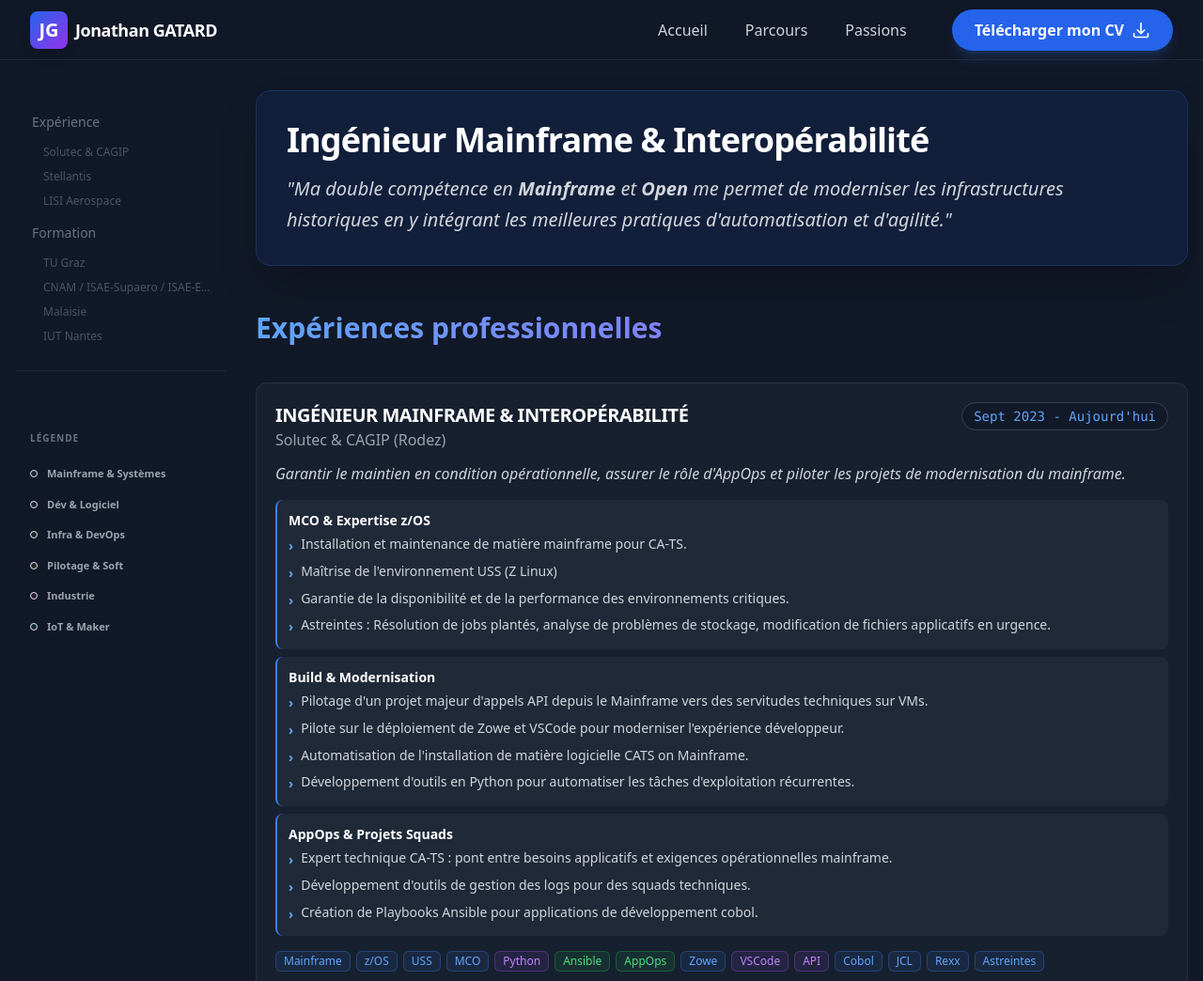
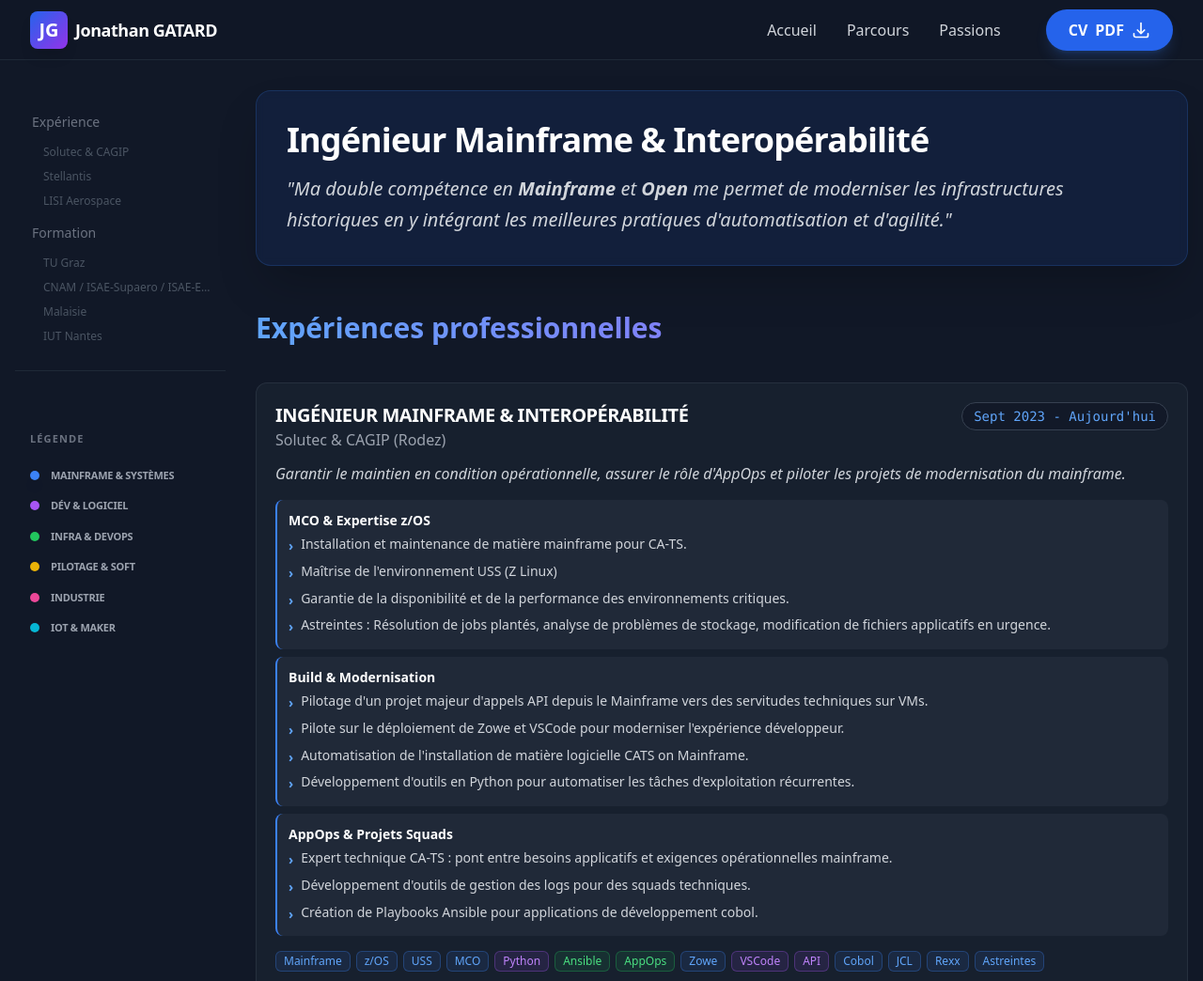
Before and after one commit to jonathan-gatard/cv, an Astro site: page /experience in a window 1280 px wide. Shown: the top 1044 px of the page at 94% size. Built offline with nearby package versions, Linux system fonts and the light colour scheme; Astro itself is replaced by a stand-in of ours.

Commit message:
fix: restore solid legend colors and optimize navbar for tablet widths

```diff
--- a/src/components/Experience.astro
+++ b/src/components/Experience.astro
@@ -6,6 +6,15 @@ const colorMap: Record<string, string> = {
   yellow: "text-yellow-400 border-yellow-500/30 bg-yellow-500/10",
   pink: "text-pink-400 border-pink-500/30 bg-pink-500/10",
   cyan: "text-cyan-400 border-cyan-500/30 bg-cyan-500/10",
+};
+
+const solidColors: Record<string, string> = {
+  blue: 'bg-blue-500',
+  purple: 'bg-purple-500',
+  green: 'bg-green-500',
+  yellow: 'bg-yellow-500',
+  pink: 'bg-pink-500',
+  cyan: 'bg-cyan-500'
 };
 
 const categories = [
@@ -286,17 +295,17 @@ const cardItems = [
 
         <!-- Legend in Sidebar -->
         <div class="pt-16 border-t border-gray-800 hidden lg:block">
-           <h3 class="px-4 text-[10px] font-bold text-gray-500 uppercase tracking-widest mb-4">Légende</h3>
+           <h3 class="px-4 text-[11px] font-bold text-gray-500 uppercase tracking-widest mb-4">Légende</h3>
            <div class="space-y-1">
              {categories.map(cat => (
                <button
-                 class={`w-full text-left px-4 py-1.5 rounded-md text-[11px] font-semibold transition-all hover:bg-gray-800/50 flex items-center gap-2.5 group category-btn`}
+                 class="w-full text-left px-4 py-1.5 rounded-md text-[11px] font-semibold transition-all hover:bg-white/5 flex items-center gap-3 group category-btn"
                  data-category={cat.id}
                  data-label={cat.label}
                  data-tags={JSON.stringify(allTagsByCategory[cat.id])}
                >
-                 <span class={`w-2 h-2 rounded-full border ${colorMap[cat.id].replace('text-', 'bg-').split(' ')[2]} opacity-100`}></span>
-                 <span class="text-gray-400 group-hover:text-gray-200 transition-colors">{cat.label}</span>
+                 <span class={`w-2.5 h-2.5 rounded-full ${solidColors[cat.id]} shadow-lg shadow-${cat.id}-500/20`}></span>
+                 <span class="text-gray-400 group-hover:text-gray-200 transition-colors uppercase tracking-tight">{cat.label}</span>
                </button>
              ))}
            </div>
--- a/src/components/Navbar.astro
+++ b/src/components/Navbar.astro
@@ -27,12 +27,12 @@ const cvButton = {
       </a>
 
       <!-- Desktop Menu -->
-      <div class="hidden md:flex items-center gap-8">
-        <div class="flex items-center gap-2">
+      <div class="hidden md:flex items-center gap-2 lg:gap-8">
+        <div class="flex items-center">
           {navbar.map(item => (
             <a
               href={item.href}
-              class="px-4 py-2 rounded-lg text-base font-medium text-gray-300 hover:text-white hover:bg-white/10 transition-all duration-200"
+              class="px-3 lg:px-4 py-2 rounded-lg text-sm lg:text-base font-medium text-gray-300 hover:text-white hover:bg-white/10 transition-all duration-200"
             >
               {item.label}
             </a>
@@ -43,10 +43,11 @@ const cvButton = {
         <a
           href={cvButton.href}
           download="CV - Jonathan GATARD.pdf"
-          class="px-6 py-2.5 rounded-full bg-blue-600 hover:bg-blue-700 text-white text-base font-bold shadow-lg shadow-blue-500/20 transition-all hover:-translate-y-0.5 flex items-center gap-2"
+          class="px-4 lg:px-6 py-2 lg:py-2.5 rounded-full bg-blue-600 hover:bg-blue-700 text-white text-sm lg:text-base font-bold shadow-lg shadow-blue-500/20 transition-all hover:-translate-y-0.5 flex items-center gap-1 lg:gap-2 shrink-0 whitespace-nowrap"
         >
-          <span>{cvButton.label}</span>
-          <svg xmlns="http://www.w3.org/2000/svg" class="h-5 w-5" fill="none" viewBox="0 0 24 24" stroke="currentColor">
+          <span>CV</span>
+          <span class="hidden lg:inline">PDF</span>
+          <svg xmlns="http://www.w3.org/2000/svg" class="h-4 w-4 lg:h-5 lg:w-5" fill="none" viewBox="0 0 24 24" stroke="currentColor">
             <path stroke-linecap="round" stroke-linejoin="round" stroke-width="2" d="M3 16.5v2.25A2.25 2.25 0 0 0 5.25 21h13.5A2.25 2.25 0 0 0 21 18.75V16.5M16.5 12 12 16.5m0 0L7.5 12m4.5 4.5V3" />
           </svg>
         </a>
@@ -77,7 +78,7 @@ const cvButton = {
         download="CV - Jonathan GATARD.pdf"
         class="block px-4 py-3 rounded-xl text-base font-bold text-blue-400 hover:text-blue-300 hover:bg-blue-500/10 transition-colors flex items-center gap-2"
       >
-        <span>{cvButton.label}</span>
+        <span>Télécharger mon CV</span>
         <svg xmlns="http://www.w3.org/2000/svg" class="h-5 w-5" fill="none" viewBox="0 0 24 24" stroke="currentColor">
           <path stroke-linecap="round" stroke-linejoin="round" stroke-width="2" d="M3 16.5v2.25A2.25 2.25 0 0 0 5.25 21h13.5A2.25 2.25 0 0 0 21 18.75V16.5M16.5 12 12 16.5m0 0L7.5 12m4.5 4.5V3" />
         </svg>
```
